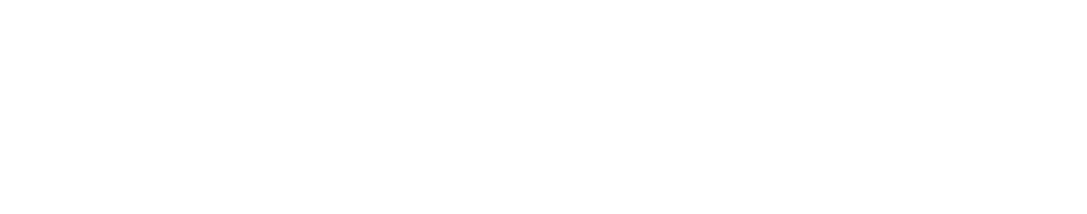
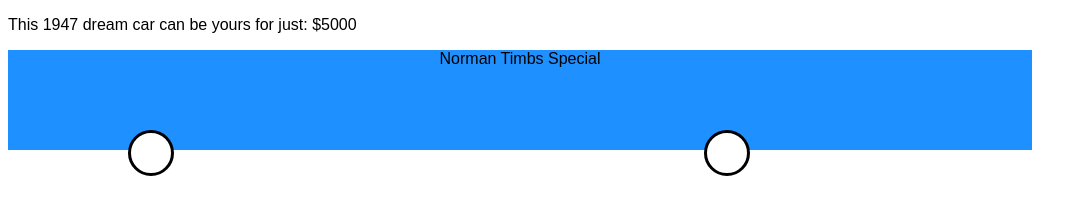
Before and after one commit to sharonromero/jskid, a plain HTML site: page car/car.html in a window 1280 px wide. Shown: the whole page, without its empty margins (0-1087 px from the left). Drawn offline with Linux system fonts and the light colour scheme.

Commit message:
CSS & JS for car

```diff
--- a/car/car.css
+++ b/car/car.css
@@ -0,0 +1,34 @@
+#car {
+	font-family: Arial;
+}
+
+#body {
+	position: absolute;
+	top: 50px;
+	width: 80%;
+	height: 100px;
+	background-color: #000000;
+	text-align: center;
+}
+
+#backwheel {
+	position: absolute;
+	left: 10%;
+	top: 130px;
+	background-color: #ffffff;
+	border: 3px solid black;
+	border-radius: 50%;
+	width: 40px;
+	height: 40px;
+}
+
+#frontwheel {
+	position: absolute;
+	left: 55%;
+	top: 130px;
+	background-color: #ffffff;
+	border: 3px solid black;
+	border-radius: 50%;
+	width: 40px;
+	height: 40px;
+}
--- a/car/car.html
+++ b/car/car.html
@@ -7,7 +7,14 @@
 	</head>
 
 <body>
+	<div id="car">
+  		<p>This <span id="modelyear"></span> dream car can be yours for just: $<span id="pricetag"></span></p>
 
-<script type="text/javascript" src="car.js"></script>
+  		<div id="body"></div>
+  		<div id="frontwheel"></div>
+  		<div id="backwheel"></div>
+	</div>
+
+	<script type="text/javascript" src="car.js"></script>
 </body>
 </html>
--- a/car/car.js
+++ b/car/car.js
@@ -0,0 +1,20 @@
+var dreamCar = {
+  make: "Norman Timbs",
+  model: "Special",
+  color: "dodgerBlue",
+  year: 1947,
+  bodyStyle: "Luxury Car",
+  price: 5000
+};
+
+// Updates the price of the car when the program runs.
+document.getElementById("pricetag").innerHTML = dreamCar.price;
+
+// Updates the model year on the price tag.
+document.getElementById("modelyear").innerHTML = dreamCar.year;
+
+// Updates the color of the car.
+document.getElementById("body").style.backgroundColor = dreamCar.color;
+
+// Writes the make and model of the car on the side of the car.
+document.getElementById("body").innerHTML = dreamCar.make + " " + dreamCar.model;
```
